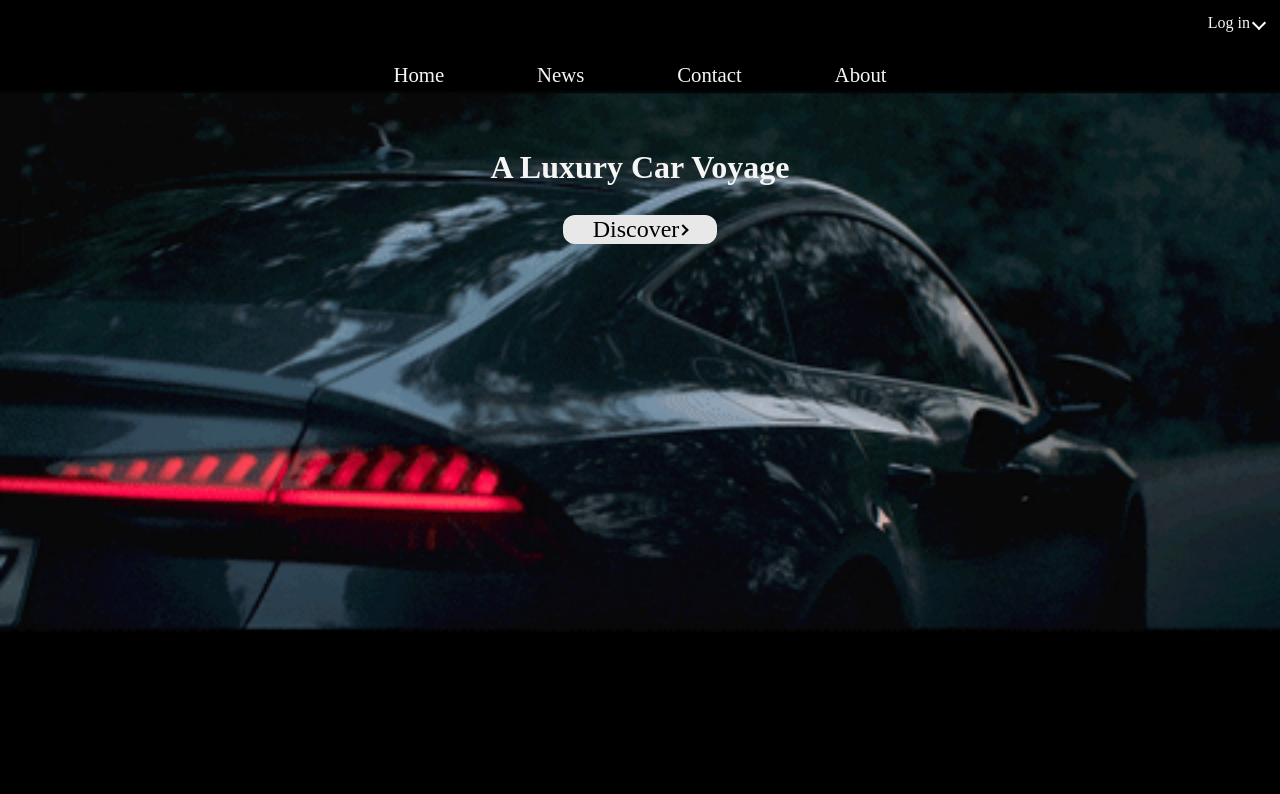
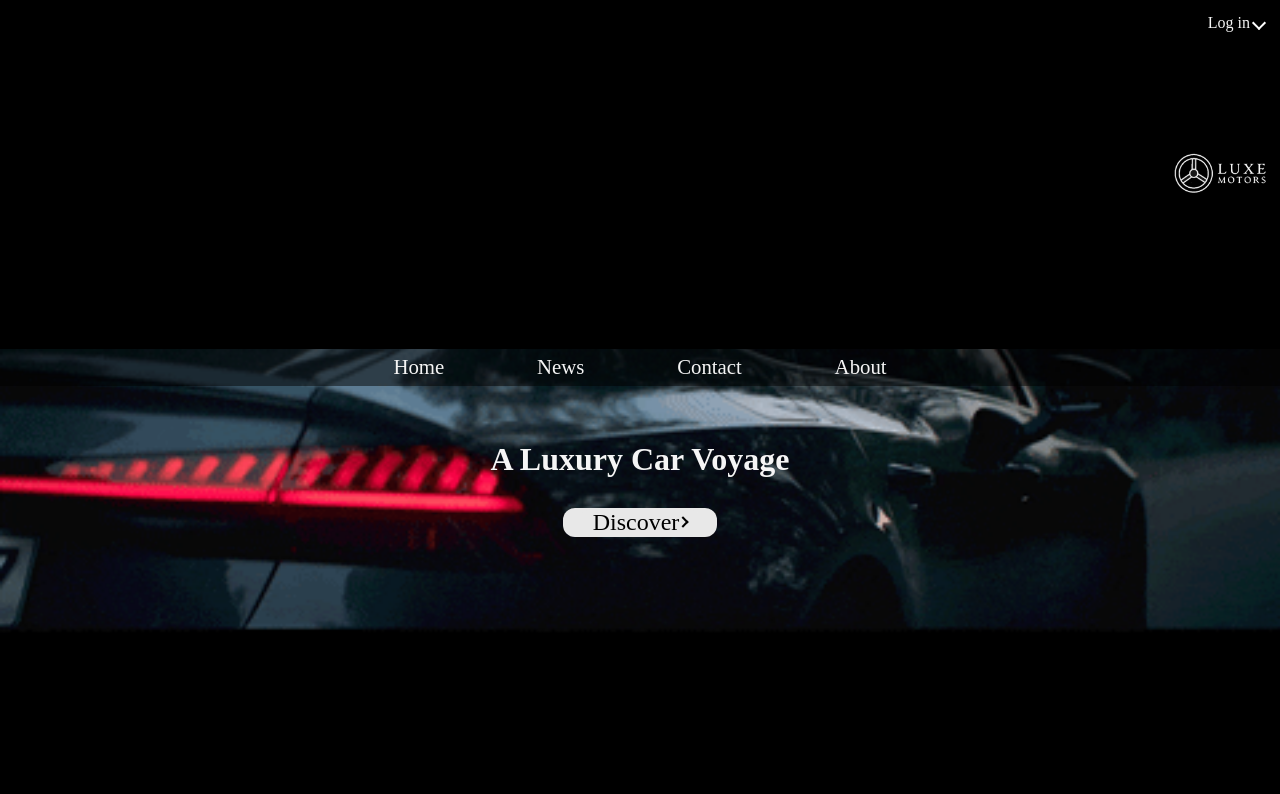
Before and after one commit to bechara-rizk/DealershipTeamOne, a Next.js app: page /home/homescreen in a window 1280 px wide. Shown: the top 794 px of the page. Built offline with nearby package versions, Linux system fonts and the light colour scheme.

Commit message:
added logo image but not done yet

```diff
--- a/src/pages/home/homescreen.js
+++ b/src/pages/home/homescreen.js
@@ -7,7 +7,8 @@ export default function Home() {
     <>
     <div className='homeContainer'>
       <div className='authButtons'>
-        <span className='authElement'>Login</span>
+        <img src='/images/logo.jpg' alt='logo' className='homepageLogo'/>
+        {/* <span className='authElement'>Login</span> */}
         <div class="dropdown">
           <button class="dropbtn">Log in <i className="arrowLogin down"></i>
           <i class="fa fa-caret-down"></i>
--- a/src/styles/homescreen.css
+++ b/src/styles/homescreen.css
@@ -98,6 +98,11 @@ button {
 
 }
 
+.homepageLogo{
+  /* width: 100%; */
+  height: 15%;
+}
+
 /* for thr dropdown menu for login/ sign up */
 
 .dropdown {
```
